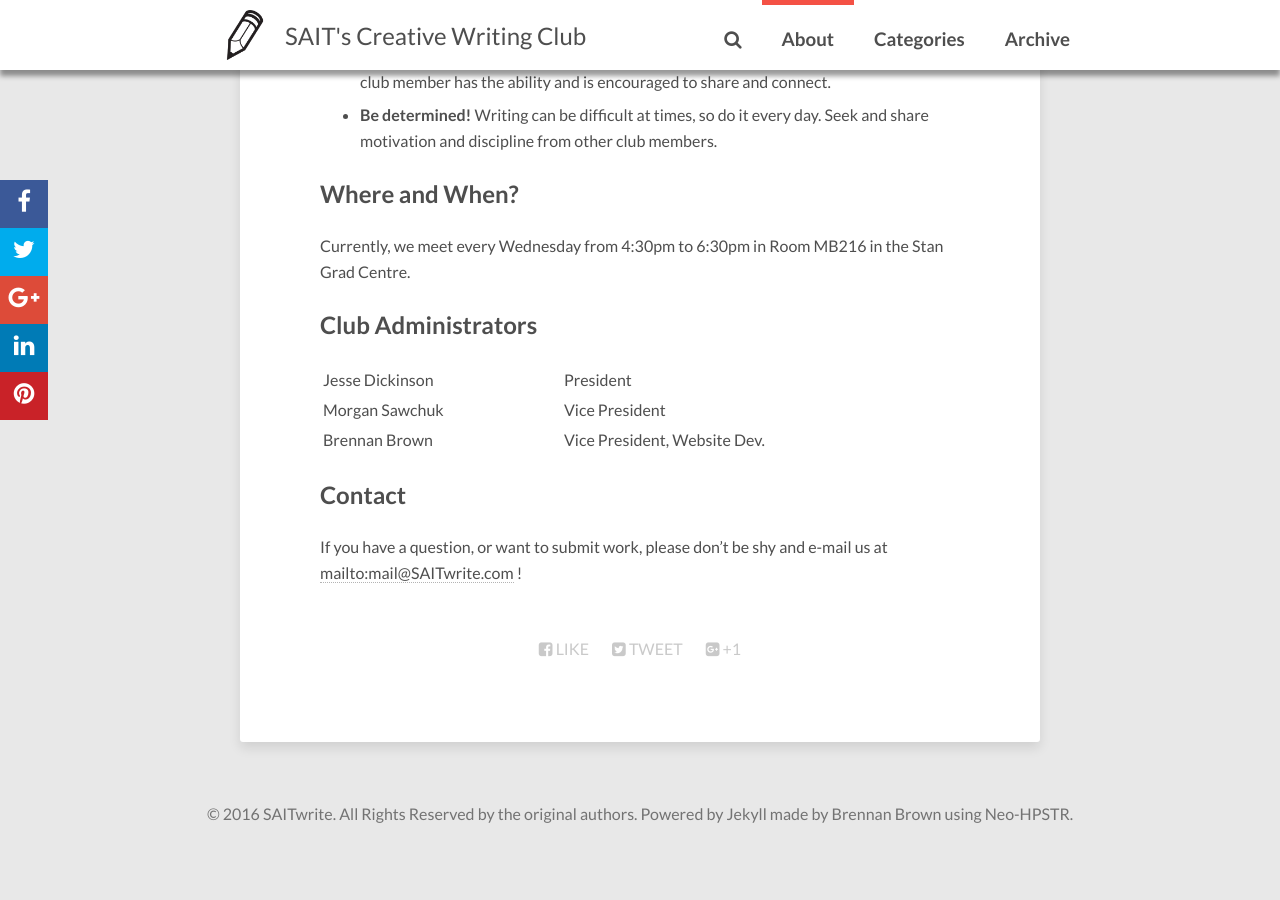
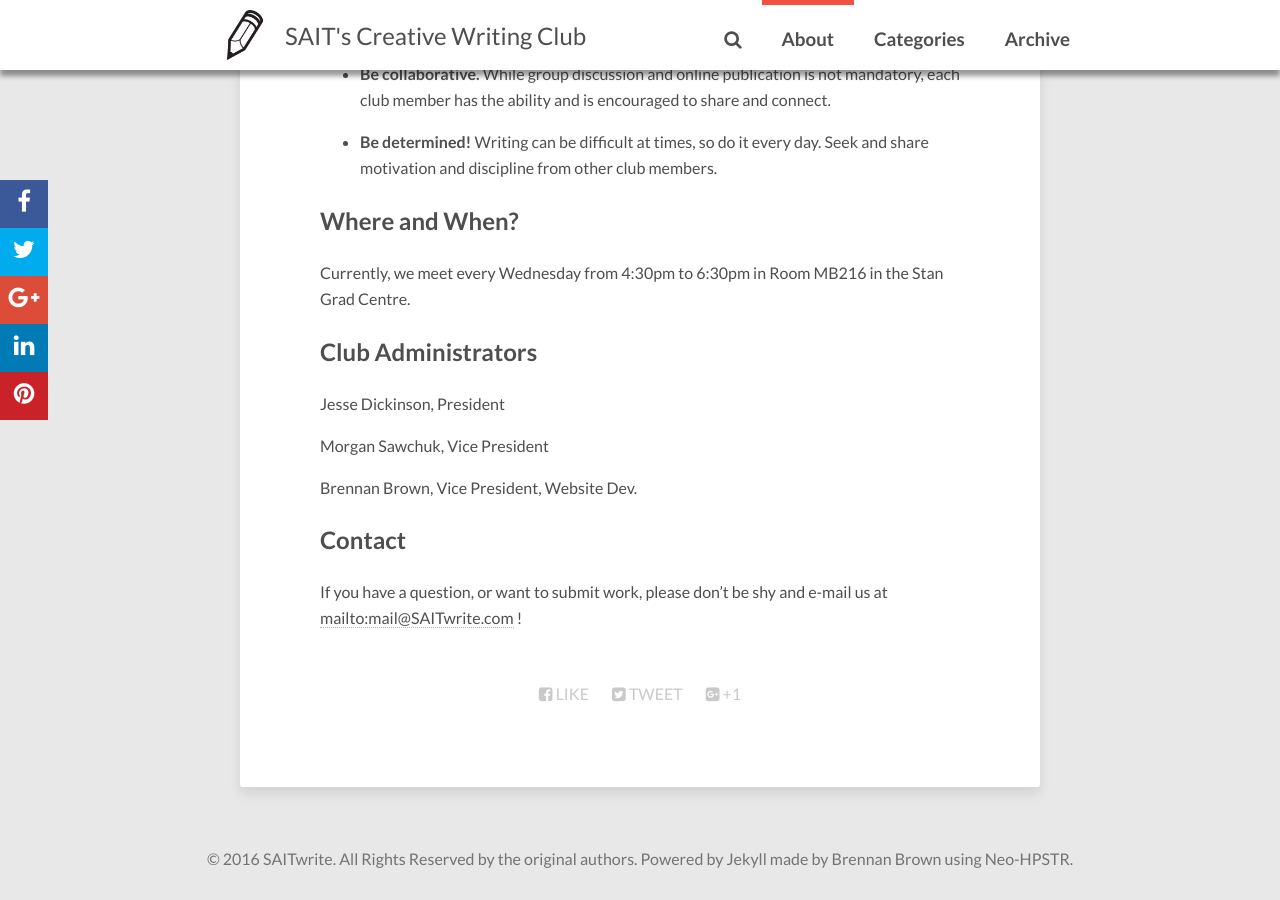
Before and after one commit to SAITWrite/SAITWrite.github.io, a Jekyll site: the page built from about/index.md, in a window 1280 px wide and 900 px high, scrolled down 737 px. Built offline with Jekyll 4.4.1, drawn with Linux system fonts in a browser that asks for light colours; nearby versions of some CDN libraries; comment, search, counter and statistics services are not loaded; before the commit the page ends 1592 px from its top, so only the background shows below that.

```diff
--- a/about/index.md
+++ b/about/index.md
@@ -12,8 +12,11 @@ Our group is just beginning, and this website and is under construction. We have
 ## Rules
 
 * **Be caring.** A safe environment is our first priority. While all writers and all writing forms are welcomed, if a work is offensive, please inform the club before presenting and sharing.
+
 * **Be considerate.** Have a mutual respect for all writers and their works, be mindful of your behavior.
+
 * **Be collaborative.** While group discussion and online publication is not mandatory, each club member has the ability and is encouraged to share and connect.
+
 * **Be determined!** Writing can be difficult at times, so do it every day. Seek and share motivation and discipline from other club members.
 
 
@@ -24,9 +27,11 @@ Currently, we meet every Wednesday from 4:30pm to 6:30pm in Room MB216 in the St
 
 ## Club Administrators
 
-Jesse Dickinson | President
-Morgan Sawchuk | Vice President
-Brennan Brown | Vice President, Website Dev.
+Jesse Dickinson, President
+
+Morgan Sawchuk, Vice President
+
+Brennan Brown, Vice President, Website Dev.
 
 ## Contact
 
```
